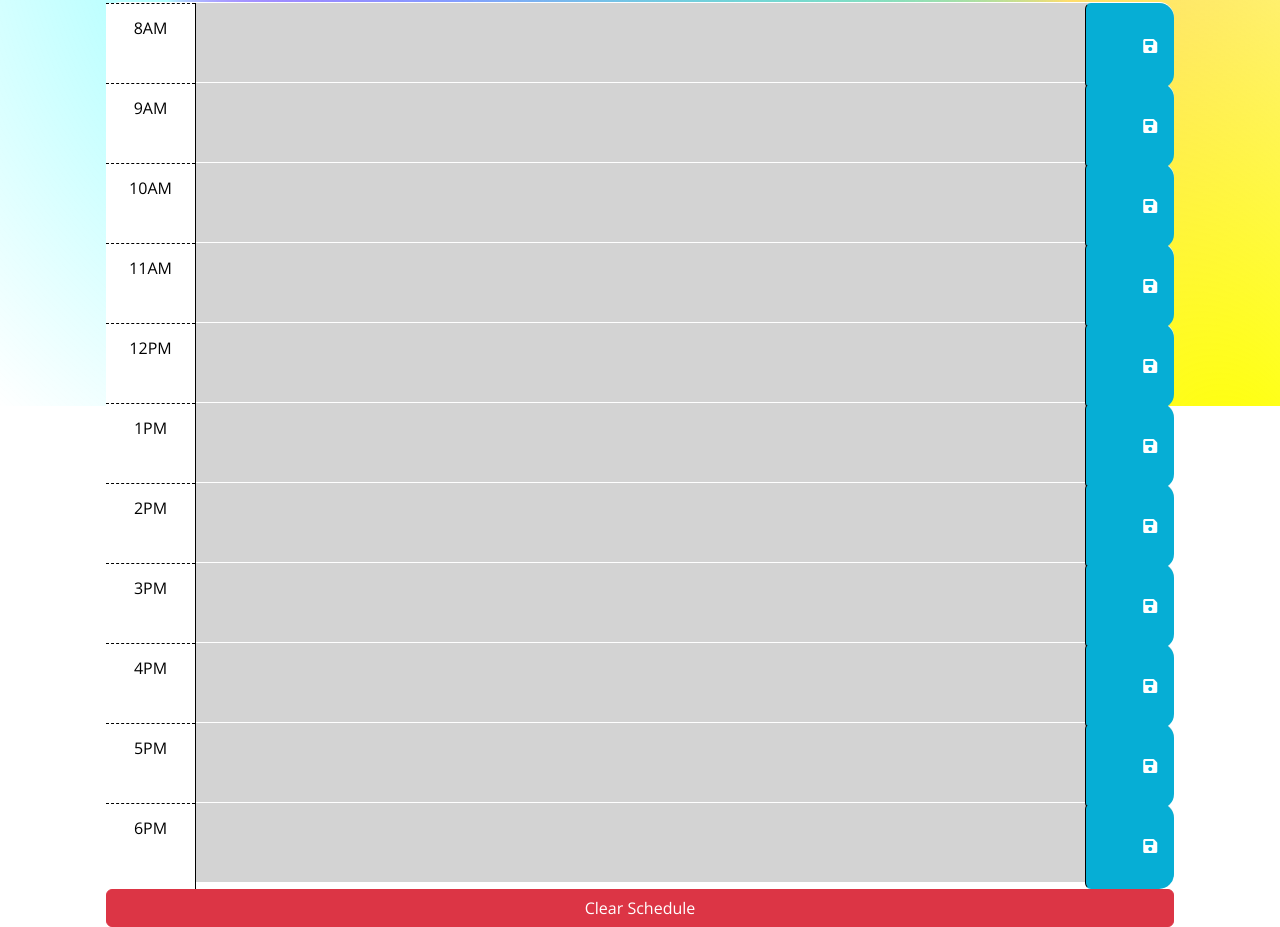
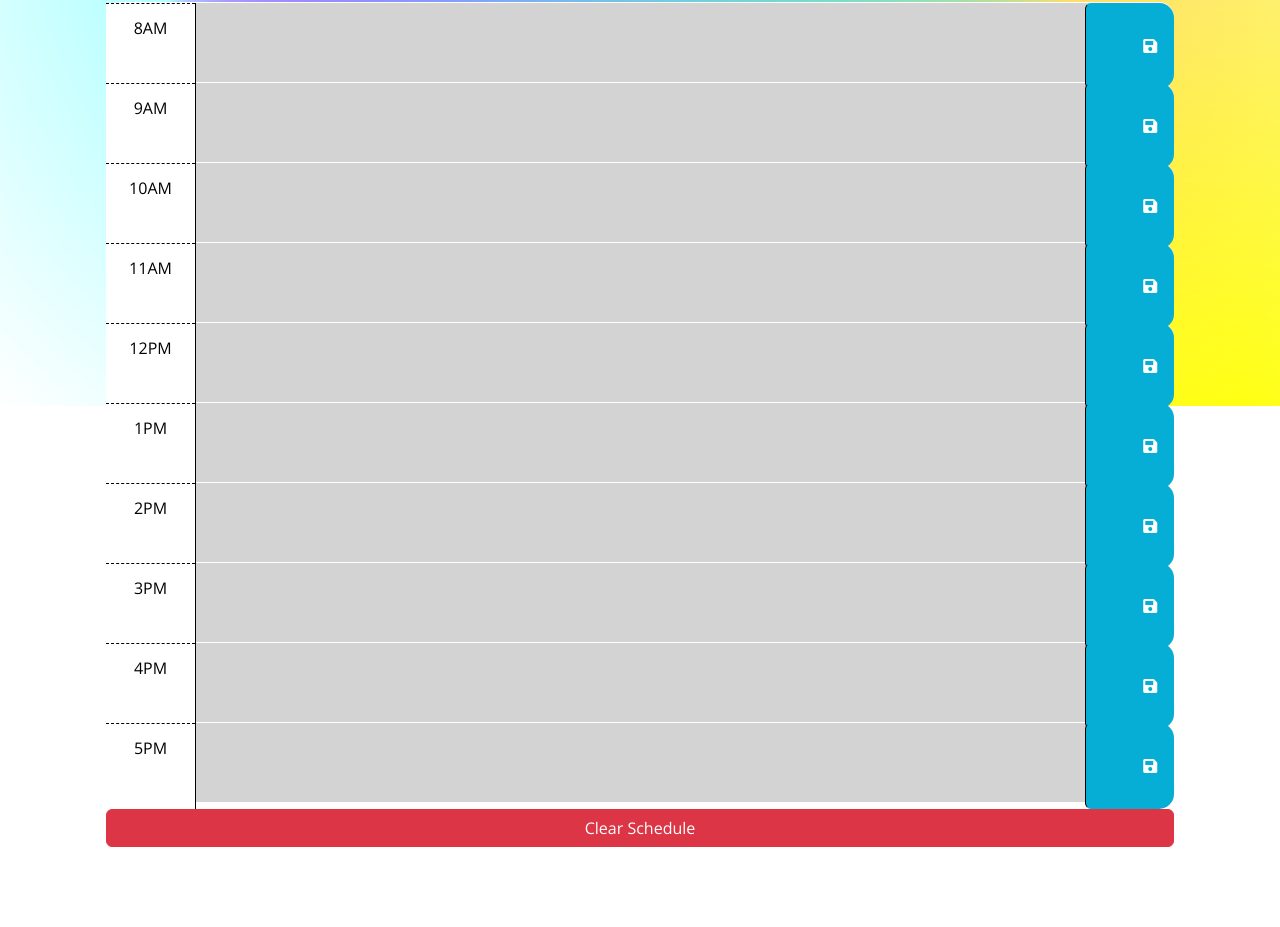
Before and after one commit to fishmon/ScheduleMyWorkDay, a plain HTML site: page index.html in a window 1280 px wide. Shown: the part 394-1321 px from the top of the page. After the commit the page ends 1241 px from the top, so only its background shows below. Drawn offline with nearby package versions, Linux system fonts and the light colour scheme.

Commit message:
fixed some errors

```diff
--- a/assets/js/logic.js
+++ b/assets/js/logic.js
@@ -1,14 +1,17 @@
-// wrap everything in a function so html loads first
+// Wrap everything in a function to ensure HTML is fully loaded before executing
 $(document).ready(function () {
+  // DOM elements
   var displayTime = $("#currentDay");
   var currentEventBox = $("#currentEventBox");
   var currentEventText = $("#currentEvent");
 
+  //update the displayed date and time
   function updateDateTime() {
       var currentTime = dayjs().format("dddd, MMMM D, YYYY, h:mm:ss a");
       displayTime.text(currentTime);
   }
 
+  //save the event to local storage
   function saveEvent() {
       var text = $(this).siblings(".description").val();
       var time = $(this).parent().attr("id");
@@ -28,6 +31,7 @@ $(document).ready(function () {
       }, 1000);
   }
 
+  // Function to clear all events and reset textareas
   function clearSchedule() {
       // Clear all events from local storage
       localStorage.clear();
@@ -36,9 +40,11 @@ $(document).ready(function () {
       $(".description").val("");
   }
 
+  //handlers
   $(".saveBtn").on("click", saveEvent);
   $("#clearBtn").on("click", clearSchedule);
 
+  // track the hour, determine past, present, and future events
   function hourTracker() {
       var currentHour = dayjs().hour();
       var futureEventsCount = 0;
@@ -53,8 +59,10 @@ $(document).ready(function () {
               }
           }
 
+          // Remove previous classes
           $(this).removeClass("past present future");
 
+          // Add appropriate class based on the current hour
           if (blockHour < currentHour) {
               $(this).addClass("past");
           } else if (blockHour === currentHour) {
@@ -64,11 +72,11 @@ $(document).ready(function () {
           }
       });
 
+      // Display current or future events
       var currentEventHour = $("#hour-" + currentHour);
       var currentEvent = localStorage.getItem("hour-" + currentHour);
 
       if (currentEventHour.length && currentEvent) {
-            currentEventText.html(currentEvent).show();
           currentEventText.html(currentEvent + "<br>There are " + futureEventsCount + " future task(s)").show();
           currentEventBox.show();
       } else {
@@ -76,10 +84,10 @@ $(document).ready(function () {
       }
   }
 
-
   // Call hourTracker once on page load
   hourTracker();
 
+  //display saved text in textareas
   function displayText() {
       $(".time-block").each(function () {
           var blockHour = $(this).attr("id");
@@ -87,9 +95,13 @@ $(document).ready(function () {
       });
   }
 
+  // Initial
   updateDateTime();
   displayText();
 
+  // Update date and time every second
   setInterval(updateDateTime, 1000);
-    setInterval(hourTracker, 60000); // Adjust the interval
+
+  // Update hour tracking every minute (adjust the interval as needed)
+  setInterval(hourTracker, 60000);
 });
--- a/index.html
+++ b/index.html
@@ -116,17 +116,11 @@
         </button>
       </div>
 
+
+
       <div id="hour-17" class="row time-block">
         <div class="col-2 col-md-1 hour text-center py-3">5PM</div>
         <textarea id="5pm-text" class="col-8 col-md-10 description" rows="3"> </textarea>
-        <button class="btn saveBtn col-2 col-md-1" aria-label="save">
-          <i class="fas fa-save" aria-hidden="true"></i>
-        </button>
-      </div>
-
-      <div id="hour-18" class="row time-block">
-        <div class="col-2 col-md-1 hour text-center py-3">6PM</div>
-        <textarea id="6pm-text" class="col-8 col-md-10 description" rows="3"> </textarea>
         <button class="btn saveBtn col-2 col-md-1" aria-label="save">
           <i class="fas fa-save" aria-hidden="true"></i>
         </button>
@@ -191,7 +185,6 @@
     <script src="https://cdnjs.cloudflare.com/ajax/libs/jquery/3.2.1/jquery.min.js"></script>
     <script src="https://cdn.jsdelivr.net/npm/dayjs@1/dayjs.min.js"></script>
     <script src="./assets/js/logic.js"></script>
-    <script src="./assets/js/quoteRandom.js"></script>
 
 
   </body>
```
Also changed, not shown: assets/images/fetch url.PNG (added), assets/images/fetch urls.PNG (added). Lines whose indentation alone changed are shown as unchanged.
